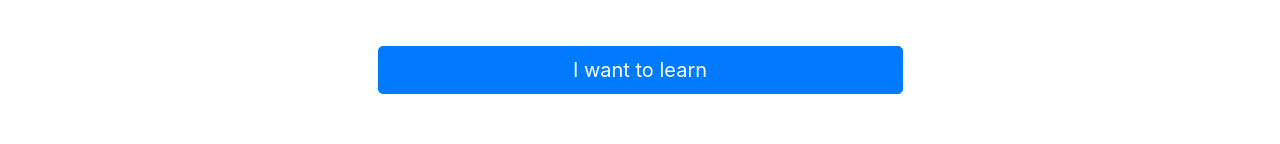
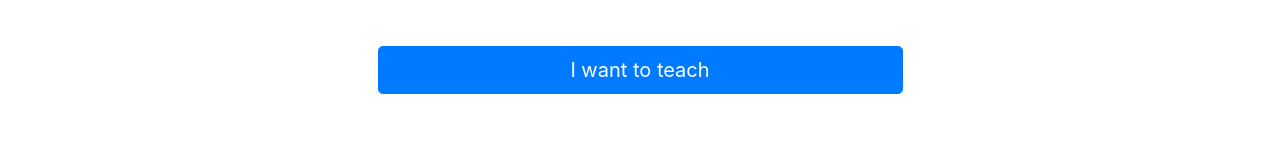
Before and after one commit to kurtiam/dev.project.3, a React (Create React App) app in the folder client/: page /register in a window 1280 px wide. Shown: the part 154-298 px from the top of the page. Built offline with nearby package versions, Linux system fonts and the light colour scheme.

Commit message:
fixed heroku routing

```diff
--- a/client/src/components/Register.js
+++ b/client/src/components/Register.js
@@ -2,41 +2,43 @@ import React, { Component } from 'react';
 import { BrowserRouter as Router, Route } from 'react-router-dom';
 // import { Link } from 'react-router-dom';
 // import { Button } from 'react-bootstrap';
-import Student from './Student';
-import Tutor from './Tutor';
+// import Student from './Student';
+// import Tutor from './Tutor';
 
 class Register extends Component {
+
+  nextPath(path) {
+    this.props.history.push(path);
+  }
 
   render() {
     return (
 
-
-
       <Router>
         <div className="App">
-
-
 
           <div className="container">
 
             <div className="col-md-6 mt-5 mx-auto">
-              <form action="/tutor" component={Tutor} className="inline">
-                <button type="submit" className="btn btn-lg btn-primary btn-block" > I want to learn  </button>
-              </form>
+              <button className="btn btn-lg btn-primary btn-block" onClick={() => this.nextPath('/student')}>
+                I want to learn
+           </button>
             </div>
 
             <div className="col-md-6 mt-5 mx-auto">
-              <form action="/student" component={Student} className="inline">
-                <button type="submit" className="btn btn-lg btn-primary btn-block" > I want to learn  </button>
-              </form>
+
+              <button className="btn btn-lg btn-primary btn-block" onClick={() => this.nextPath('/tutor')}>
+                I want to teach
+           </button>
             </div>
 
 
           </div>
 
+        </div>
 
 
-        </div>
+
 
       </Router >
     )
```
